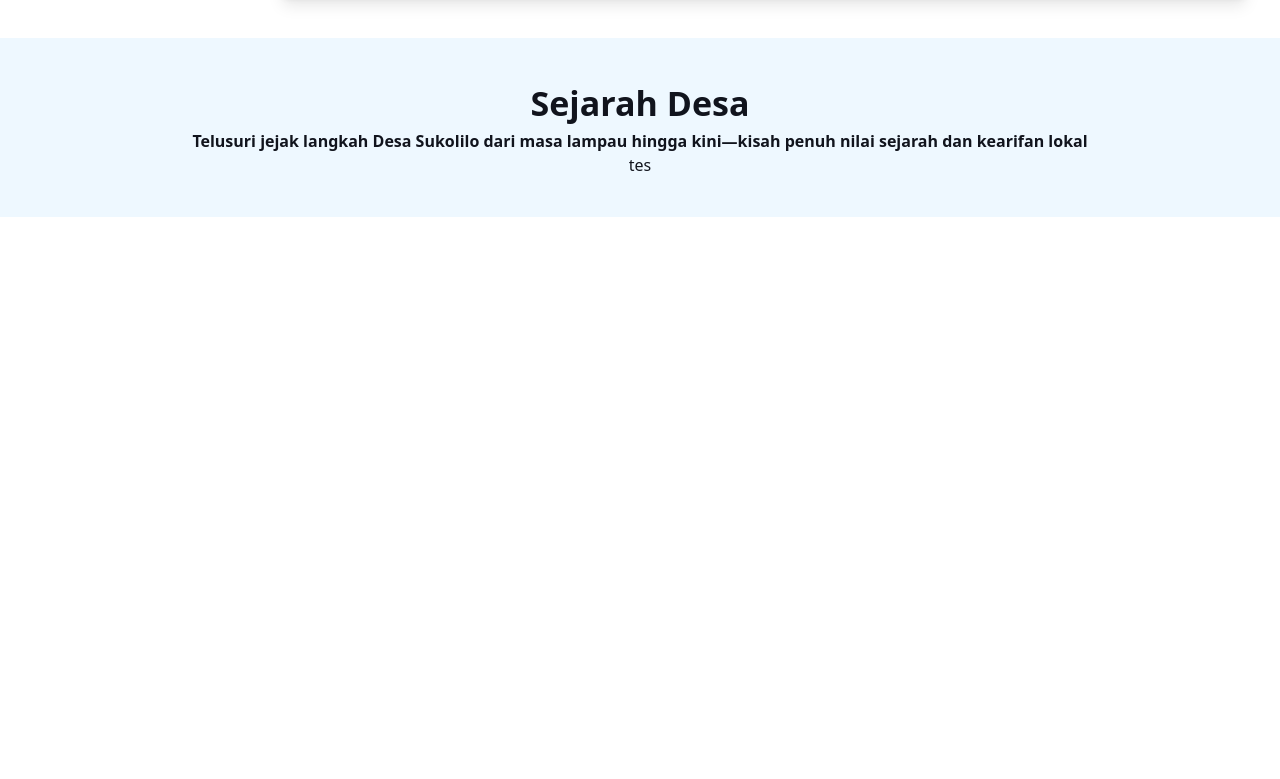
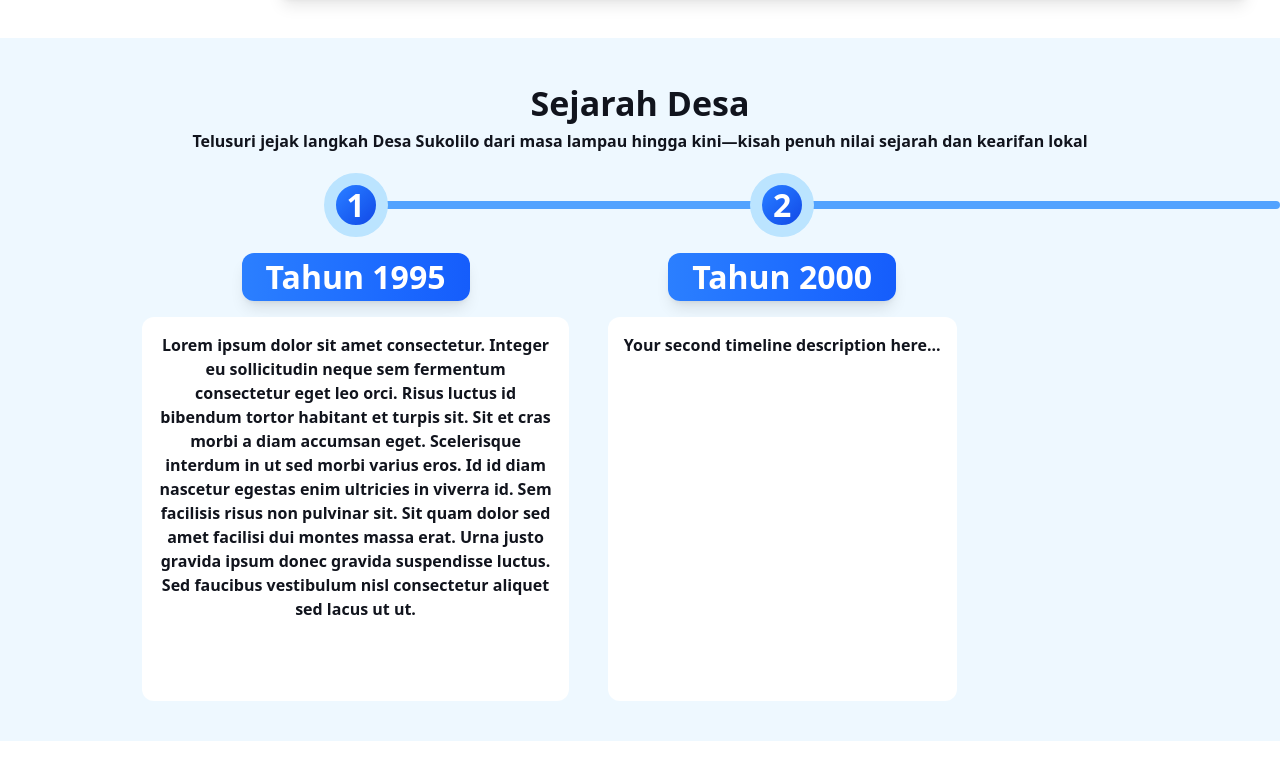
Before and after one commit to raffi194/Web-Sukolilo, a React (Vite) app: page /profil in a window 1280 px wide. Shown: the part 939-1718 px from the top of the page. Before the commit the page ends 1196 px from the top, so only its background shows below. Built offline with nearby package versions, Linux system fonts and the light colour scheme.

Commit message:
refactor: reorganize components and update styles for Profil page

```diff
--- a/src/App.css
+++ b/src/App.css
@@ -40,6 +40,7 @@
 
     --size-large: 3.75rem;
     --size-medium: 2.125rem;
+    --size-medium-large: 2rem;
     --size-medium-small: 1.25rem;
     --size-small: 1rem;
     --size-very-small: 0.875rem;
@@ -84,3 +85,8 @@ h3 {
     font-size: var(--size-small);
     font-weight: var(--bold);
 }
+
+.heading-4-bold {
+    font-size: var(--size-medium-large);
+    font-weight: var(--bold);
+}
--- a/src/components/SejarahDesa.jsx
+++ b/src/components/Profil/SejarahDesa.jsx
@@ -1,10 +1,11 @@
-import Section from './Section';
+import Section from '../Section';
 import React from 'react';
+import Timeline from './Timeline';
 
 const SejarahDesa = () => {
     return (
         <Section title={"Sejarah Desa"} description={"Telusuri jejak langkah Desa Sukolilo dari masa lampau hingga kini—kisah penuh nilai sejarah dan kearifan lokal"}>
-            <div>tes</div>
+            <Timeline />
         </Section>
     );
 };
--- /dev/null
+++ b/src/components/Profil/Timeline.jsx
@@ -0,0 +1,48 @@
+import React from 'react';
+
+const Timeline = () => {
+    // Timeline data array
+    const timelineData = [
+        {
+            id: 1,
+            year: "Tahun 1995",
+            description: "Lorem ipsum dolor sit amet consectetur. Integer eu sollicitudin neque sem fermentum consectetur eget leo orci. Risus luctus id bibendum tortor habitant et turpis sit. Sit et cras morbi a diam accumsan eget. Scelerisque interdum in ut sed morbi varius eros. Id id diam nascetur egestas enim ultricies in viverra id. Sem facilisis risus non pulvinar sit. Sit quam dolor sed amet facilisi dui montes massa erat. Urna justo gravida ipsum donec gravida suspendisse luctus. Sed faucibus vestibulum nisl consectetur aliquet sed lacus ut ut."
+        },
+        {
+            id: 2,
+            year: "Tahun 2000",
+            description: "Your second timeline description here..."
+        },
+        // Add more timeline items as needed
+    ];
+
+    return (
+        <div className="grid grid-cols-[1fr_3fr_3fr_2fr] grid-rows-1 relative pt-5">
+            {/* Garis Timeline */}
+            <div
+                className="h-2 bg-blue-400 z-0 rounded-full self-center ml-[20%]"
+                style={{ gridColumn: "2 / 5", gridRow: "1" }}
+            ></div>
+
+            {/* Map through timeline items */}
+            {timelineData.map((item) => (
+                <React.Fragment key={item.id}>
+                    <div className="heading-4-bold w-16 h-16 z-10 text-center bg-gradient-to-br from-blue-500 to-blue-700 rounded-full flex items-center justify-center text-white font-bold text-xl border-12"
+                        style={{ gridColumn: String(item.id + 1), gridRow: "1", justifySelf: "center", borderColor: "var(--clr-primary-2)" }}>
+                        {item.id}
+                    </div>
+                    <div className="heading-4-bold mt-4 bg-gradient-to-r from-blue-500 to-blue-600 text-white px-6 py-0.1 rounded-xl font-semibold shadow-lg"
+                        style={{ gridColumn: String(item.id + 1), gridRow: "2", justifySelf: "center" }}>
+                        {item.year}
+                    </div>
+                    <div className="desc bg-white mt-4 p-4 pb-20 rounded-xl"
+                        style={{ gridColumn: String(item.id + 1), gridRow: "3", justifySelf: "center" }}>
+                        {item.description}
+                    </div>
+                </React.Fragment>
+            ))}
+        </div>
+    );
+};
+
+export default Timeline;
--- a/src/pages/Profil.jsx
+++ b/src/pages/Profil.jsx
@@ -1,8 +1,8 @@
 import React from 'react';
 import PropTypes from 'prop-types';
 import Hero from "../components/Hero.jsx";
-import LongCard from '../components/VisiMisi.jsx';
-import SejarahDesa from '../components/SejarahDesa.jsx';
+import LongCard from '../components/Profil/VisiMisi.jsx';
+import SejarahDesa from '../components/Profil/SejarahDesa.jsx';
 
 const Profil = () => {
     return (
```
Also changed, not shown: src/components/Profil/VisiMisi.jsx (renamed from src/components/VisiMisi.jsx).
